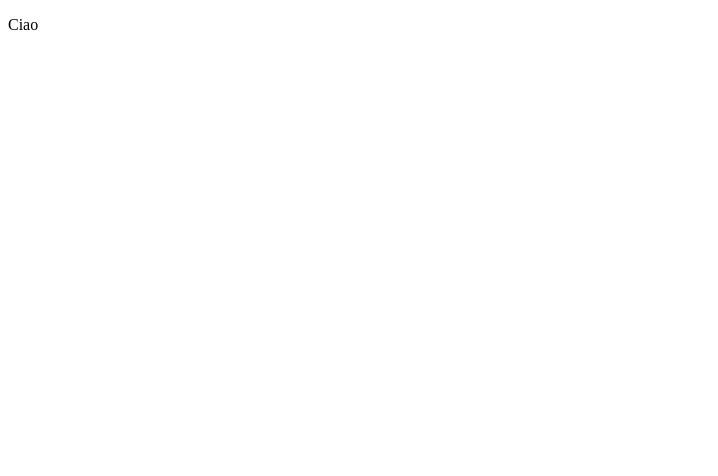
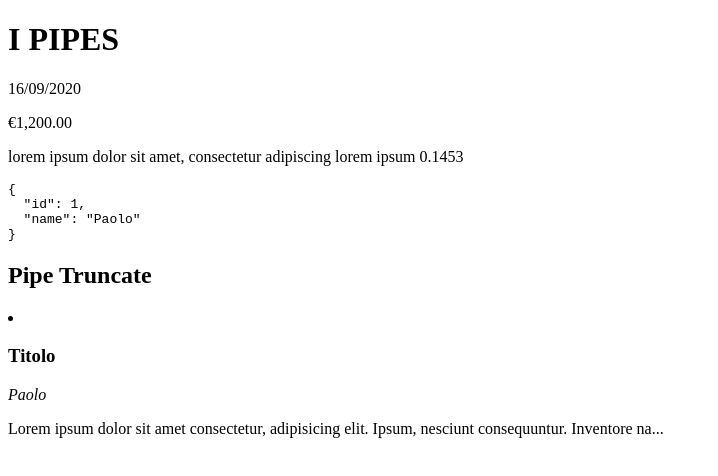
Before and after one commit to Paolo-Fiaschi/angular-udemy, an Angular app in the folder myApp/: page / in a window 1280 px wide. Shown: the top 476 px of the page, without its empty margins (0-718 px from the left). Built offline with nearby package versions, Linux system fonts and the light colour scheme.

Commit message:
pipe e custom pipe

```diff
--- a/myApp/src/app/app.component.ts
+++ b/myApp/src/app/app.component.ts
@@ -3,11 +3,35 @@ import { Component } from '@angular/core';
 @Component({
   selector: 'app-root',
   template: `
-    <app-hello></app-hello>
+    <h1>I PIPES</h1>
+   <p>{{today | date: 'dd/MM/yyyy'}}</p>
+   <p>{{money | currency: '€'}}</p>
+   <p>lorem ipsum dolor sit amet, consectetur adipiscing lorem ipsum
+     {{bitcoins | number: '1.2-4'}}</p>
+   <pre>{{user | json}}</pre>
+
+   <h2>Pipe Truncate</h2>
+   <li *ngFor="let art of article">
+     <h3>{{art.titolo}}</h3>
+     <i>{{art.autore}}</i>
+     <p>{{art.testo | truncate: 100}}</p>
+   </li>
   `,
   styles: [`
 
   `]
 })
 export class AppComponent {
+  article = [
+    {
+      id: 1,
+      titolo: 'Titolo',
+      autore: 'Paolo',
+      testo: 'Lorem ipsum dolor sit amet consectetur, adipisicing elit. Ipsum, nesciunt consequuntur. Inventore nam amet dignissimos delectus, optio alias velit voluptatem enim sint earum, hic explicabo placeat nisi beatae, ex nulla.'
+    }
+  ];
+  today = Date.now();
+  money = 1200;
+  bitcoins = 0.1452587;
+  user = {id: 1, name: 'Paolo'};
 }
--- a/myApp/src/app/app.module.ts
+++ b/myApp/src/app/app.module.ts
@@ -4,11 +4,13 @@ import { NgModule } from '@angular/core';
 import { AppRoutingModule } from './app-routing.module';
 import { AppComponent } from './app.component';
 import { HelloComponent } from './components/hello.component';
+import { TruncatePipe } from './pipe/truncatePipe';
 
 @NgModule({
   declarations: [
     AppComponent,
     HelloComponent,
+    TruncatePipe,
   ],
   imports: [
     BrowserModule,
--- /dev/null
+++ b/myApp/src/app/pipe/truncatePipe.ts
@@ -0,0 +1,18 @@
+import { Pipe, PipeTransform } from '@angular/core';
+
+@Pipe({
+  name: 'truncate'
+})
+export class TruncatePipe implements PipeTransform {
+  transform(value: string, args: number = 10): string {
+    let result = value;
+    if (value) {
+      if (value.length > args) {
+        result = value.substring(0, args) + "...";
+      }else{
+        result = value;
+      }
+    }
+    return result;
+  }
+}
```
